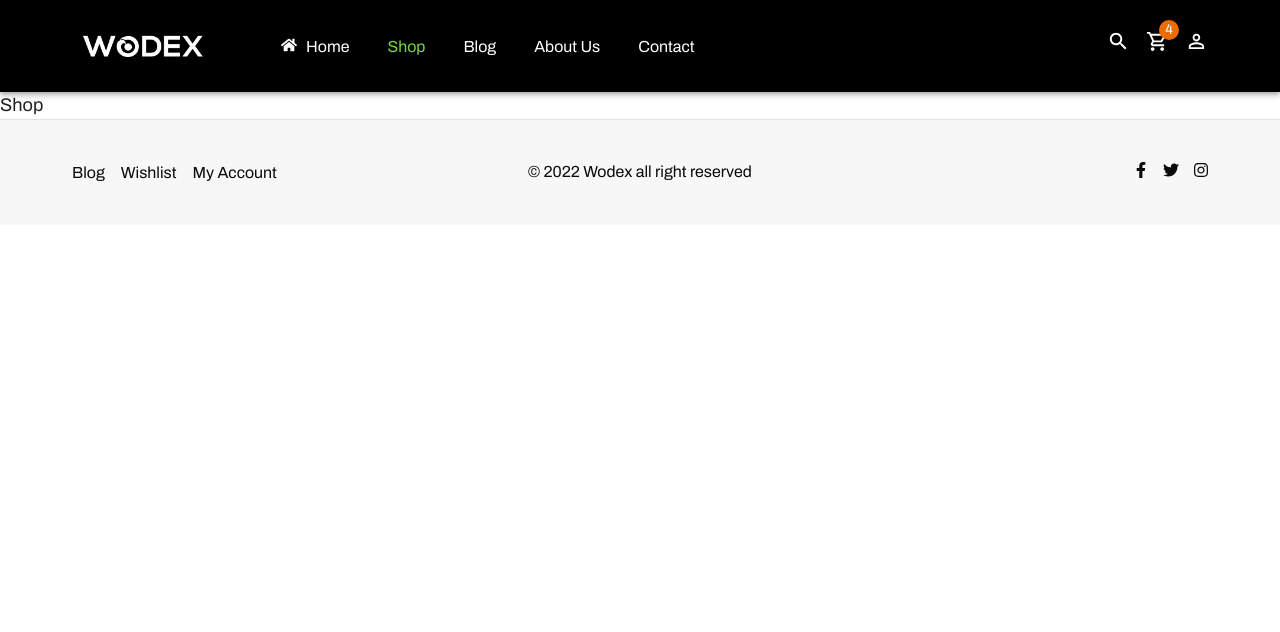
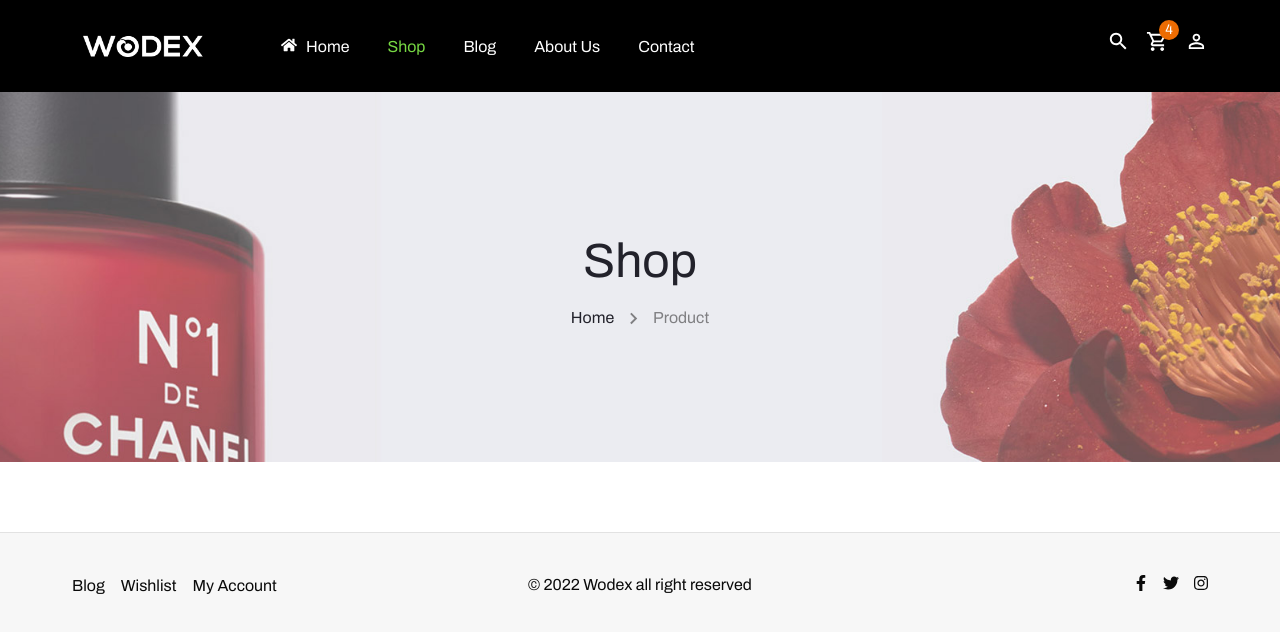
Before and after one commit to ducnam0902/wodex, a React (Create React App) app: page /wodex/shop in a window 1280 px wide. Shown: the top 632 px of the page. Built offline with nearby package versions, Linux system fonts and the light colour scheme.

Commit message:
Feat/ Banner Breadscrumb (#8)

```diff
--- /dev/null
+++ b/src/components/BannerBreadcrumbs/index.tsx
@@ -0,0 +1,46 @@
+import { BannerImageProps } from "src/components/BannerBreadcrumbs/styles";
+import { Box, Typography } from "@mui/material";
+import Breadcrumb from "src/components/Breadcrumb";
+
+type BannerBreadcrumbsProps = {
+  image: string;
+  height: string;
+  title: string;
+  breadcrumbList?: Array<{
+    title: string;
+    link?: string;
+  }>;
+  breadcrumbALign?: string;
+};
+const BannerBreadcrumbs = ({
+  image,
+  height,
+  title,
+  breadcrumbList,
+  breadcrumbALign,
+}: BannerBreadcrumbsProps) => {
+  return (
+    <BannerImageProps image={image} height={height}>
+      <Box padding={{ xs: "50px", sm: "130px" }} textAlign="center">
+        <Typography
+          variant="h1"
+          sx={{
+            fontSize: "48px",
+            fontWeight: "500",
+            lineHeight: "78px",
+          }}
+        >
+          {title}
+        </Typography>
+        {breadcrumbList && breadcrumbALign && (
+          <Breadcrumb
+            breadcrumbALign={breadcrumbALign}
+            breadcrumbList={breadcrumbList}
+          />
+        )}
+      </Box>
+    </BannerImageProps>
+  );
+};
+
+export default BannerBreadcrumbs;
--- /dev/null
+++ b/src/components/BannerBreadcrumbs/styles.ts
@@ -0,0 +1,16 @@
+import { Box } from "@mui/material";
+import styled from "@emotion/styled";
+
+type BannerImageProps = {
+  image: string;
+  height: string;
+};
+export const BannerImageProps = styled(Box)<BannerImageProps>`
+  width: 100%;
+  background-image: url(${(props) => props.image});
+  background-repeat: no-repeat;
+  background-position: center center;
+  background-size: cover;
+  height: ${(props) => props.height};
+  margin-bottom: 70px;
+`;
--- /dev/null
+++ b/src/components/Breadcrumb/index.tsx
@@ -0,0 +1,47 @@
+import { Breadcrumbs, Typography } from "@mui/material";
+import { BreadcrumbLink } from "src/components/Breadcrumb/styles";
+import ChevronRightIcon from "@mui/icons-material/ChevronRight";
+
+type BreadcrumbProps = {
+  breadcrumbList: Array<{
+    title: string;
+    link?: string;
+  }>;
+  breadcrumbALign: string;
+};
+
+const Breadcrumb = ({ breadcrumbList, breadcrumbALign }: BreadcrumbProps) => {
+  return (
+    <Breadcrumbs
+      aria-label="breadcrumb"
+      separator={<ChevronRightIcon fontSize="small" sx={{ color: "#7f7f82" }} />}
+      sx={{
+        display: "flex",
+        paddingTop: "0.25rem",
+        justifyContent: breadcrumbALign,
+      }}
+    >
+      {breadcrumbList.map((item, index) => {
+        if (!item.link) {
+          return (
+            <Typography
+              key={index}
+              variant="h6"
+              sx={{ lineHeight: "28px", color: "#7f7f82" }}
+            >
+              {item.title}
+            </Typography>
+          );
+        } else {
+          return (
+            <BreadcrumbLink key={index} to={item.link}>
+              {item.title}
+            </BreadcrumbLink>
+          );
+        }
+      })}
+    </Breadcrumbs>
+  );
+};
+
+export default Breadcrumb;
--- /dev/null
+++ b/src/components/Breadcrumb/styles.ts
@@ -0,0 +1,14 @@
+import styled from "@emotion/styled";
+import { Link } from "react-router-dom";
+
+export const BreadcrumbLink = styled(Link)`
+  text-decoration: none;
+  font-size: 16px;
+  line-height: 28px;
+  font-weight: 400;
+  color: #22222b;
+
+  &:hover {
+    color: #fdbf70;
+  }
+`;
--- a/src/components/CategoriesItem/index.tsx
+++ b/src/components/CategoriesItem/index.tsx
@@ -1,5 +1,6 @@
 import { Box, Typography } from "@mui/material";
 import { ShopLink, ImageBanner, ShopButton } from "./styles";
+import { useNavigate } from "react-router-dom";
 type CategoriesItemProps = {
   image: string;
   title: string;
@@ -7,6 +8,10 @@ type CategoriesItemProps = {
 };
 
 const CategoriesItem = ({ image, title, accessory }: CategoriesItemProps) => {
+  const navigate = useNavigate();
+  const handleNavigateToShop = () => {
+    navigate("/wodex/shop");
+  };
   return (
     <Box sx={{ padding: "10px", position: "relative" }}>
       <ImageBanner
@@ -41,7 +46,7 @@ const CategoriesItem = ({ image, title, accessory }: CategoriesItemProps) => {
           >
             {title}
           </Typography>
-          <ShopButton>Shop Now</ShopButton>
+          <ShopButton onClick={handleNavigateToShop}>Shop Now</ShopButton>
         </Box>
       ) : (
         <Box
--- a/src/pages/AboutUs/index.tsx
+++ b/src/pages/AboutUs/index.tsx
@@ -1,5 +1,11 @@
+import BannerBreadcrumbs from "src/components/BannerBreadcrumbs";
+import shopTitle from "src/assets/image/shopTitle.jpg";
 const AboutUs = () => {
-  return <div>AboutUs</div>;
+  return (
+    <>
+      <BannerBreadcrumbs image={shopTitle} height="auto" title="About Us" />
+    </>
+  );
 };
 
 export default AboutUs;
--- a/src/pages/Blog/index.tsx
+++ b/src/pages/Blog/index.tsx
@@ -1,5 +1,11 @@
+import BannerBreadcrumbs from "src/components/BannerBreadcrumbs";
+import blog from "src/assets/image/blog.jpg";
 const Blog = () => {
-  return <div>Blog</div>;
+  return (
+    <>
+      <BannerBreadcrumbs image={blog} height="auto" title="Blog" />
+    </>
+  );
 };
 
 export default Blog;
--- a/src/pages/Contact/index.tsx
+++ b/src/pages/Contact/index.tsx
@@ -1,5 +1,11 @@
+import BannerBreadcrumbs from "src/components/BannerBreadcrumbs";
+import shopTitle from "src/assets/image/shopTitle.jpg";
 const Contact = () => {
-  return <div>Contact</div>;
+  return (
+    <>
+      <BannerBreadcrumbs image={shopTitle} height="auto" title="Contact" />
+    </>
+  );
 };
 
 export default Contact;
--- a/src/pages/Home/index.tsx
+++ b/src/pages/Home/index.tsx
@@ -17,10 +17,10 @@ const Home = () => {
         mainTitle="Top selling products"
         description="You’ll definitely find that you are looking for. Browse our collection according the category top interesting products."
       />
-      <BoxSpacing></BoxSpacing>
+      <BoxSpacing height="50px" />
+      <ProductsList />
       <CategoriesList categoriesList={bannerList} newCollection />
       <BoxSpacing height="90px"></BoxSpacing>
-      <ProductsList />
       <TitleGroup
         collection="Our Store"
         mainTitle="New PRODUCTS"
--- a/src/pages/Shop/index.tsx
+++ b/src/pages/Shop/index.tsx
@@ -1,5 +1,25 @@
+import BannerBreadcrumbs from "src/components/BannerBreadcrumbs";
+import shopTitle from "src/assets/image/shopTitle.jpg";
 const Shop = () => {
-  return <div>Shop</div>;
+  return (
+    <>
+      <BannerBreadcrumbs
+        image={shopTitle}
+        height="auto"
+        title="Shop"
+        breadcrumbList={[
+          {
+            title: "Home",
+            link: "/",
+          },
+          {
+            title: "Product",
+          },
+        ]}
+        breadcrumbALign="center"
+      />
+    </>
+  );
 };
 
 export default Shop;
```
Also changed, not shown: src/assets/image/blog.jpg (added), src/assets/image/shopTitle.jpg (added).
